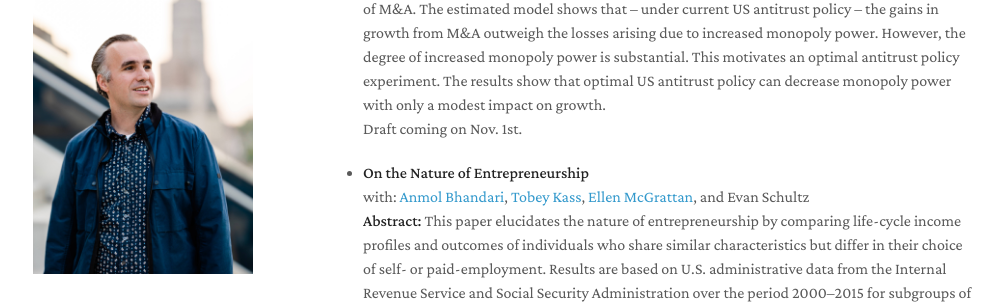
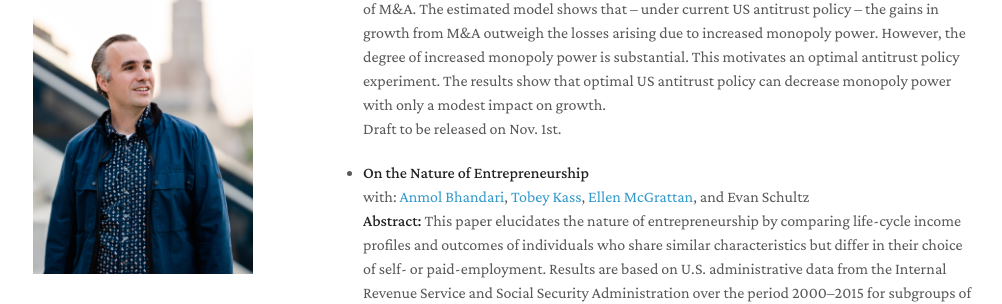
Before and after one commit to MayEcon/mayecon.github.io, a Jekyll site: the page built from index.md, in a window 1280 px wide and 900 px high, scrolled down 370 px. Shown: the part 140-444 px from the top of the window, without its empty margins (147-1149 px from the left). Built offline with Jekyll 4.4.1, drawn with Linux system fonts in a browser that asks for light colours; nearby versions of some CDN libraries; a style sheet for code colours, icons or effects is not loaded; our own code applies the rules of GitHub Pages for plain Markdown files.

Commit message:
Update index.md

```diff
--- a/index.md
+++ b/index.md
@@ -14,7 +14,7 @@ I am an Economics Ph.D. student at University of Minnesota with an expected grad
   Job Market Paper
   <br>
   **Abstract:** There is no clear consensus on the impact of mergers and acquisitions on innovation. This makes antitrust policy a challenging balance between fighting monopoly power while minimizing potential negative impacts on economic growth. Using a novel machine learning approach, this paper documents the fraction of M&A activity that is comprised by firms acquiring their direct competitors. Using this evidence, the paper then develops the first structural model with endogenous growth, oligopolistic competition, and endogenous M&A both within a sector and between sectors. M&A activity within a sector allows firms to consolidate a market, while M&A activity between sectors provides firms with the ability to compete in a new market. Both are important incentives in innovation decisions. In contrast to previous studies, this rich structure captures both the major pro- and anti-competitive stories of M&A. The estimated model shows that – under current US antitrust policy – the gains in growth from M&A outweigh the losses arising due to increased monopoly power. However, the degree of increased monopoly power is substantial. This motivates an optimal antitrust policy experiment. The results show that optimal US antitrust policy can decrease monopoly power with only a modest impact on growth.
-  <br>Draft coming on Nov. 1st.
+  <br>Draft to be released on Nov. 1st.
 
 - **On the Nature of Entrepreneurship**
   <br>
```
